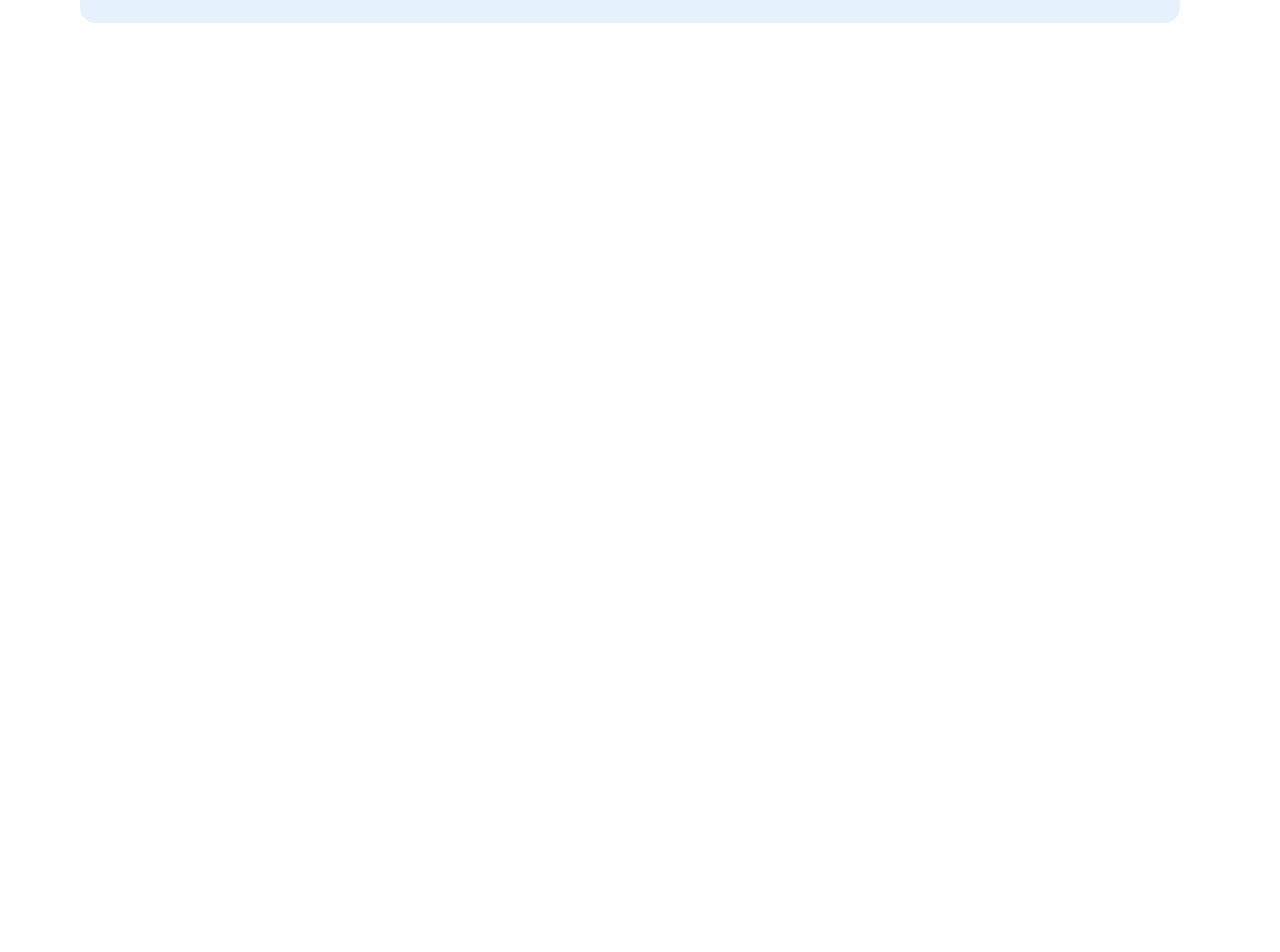
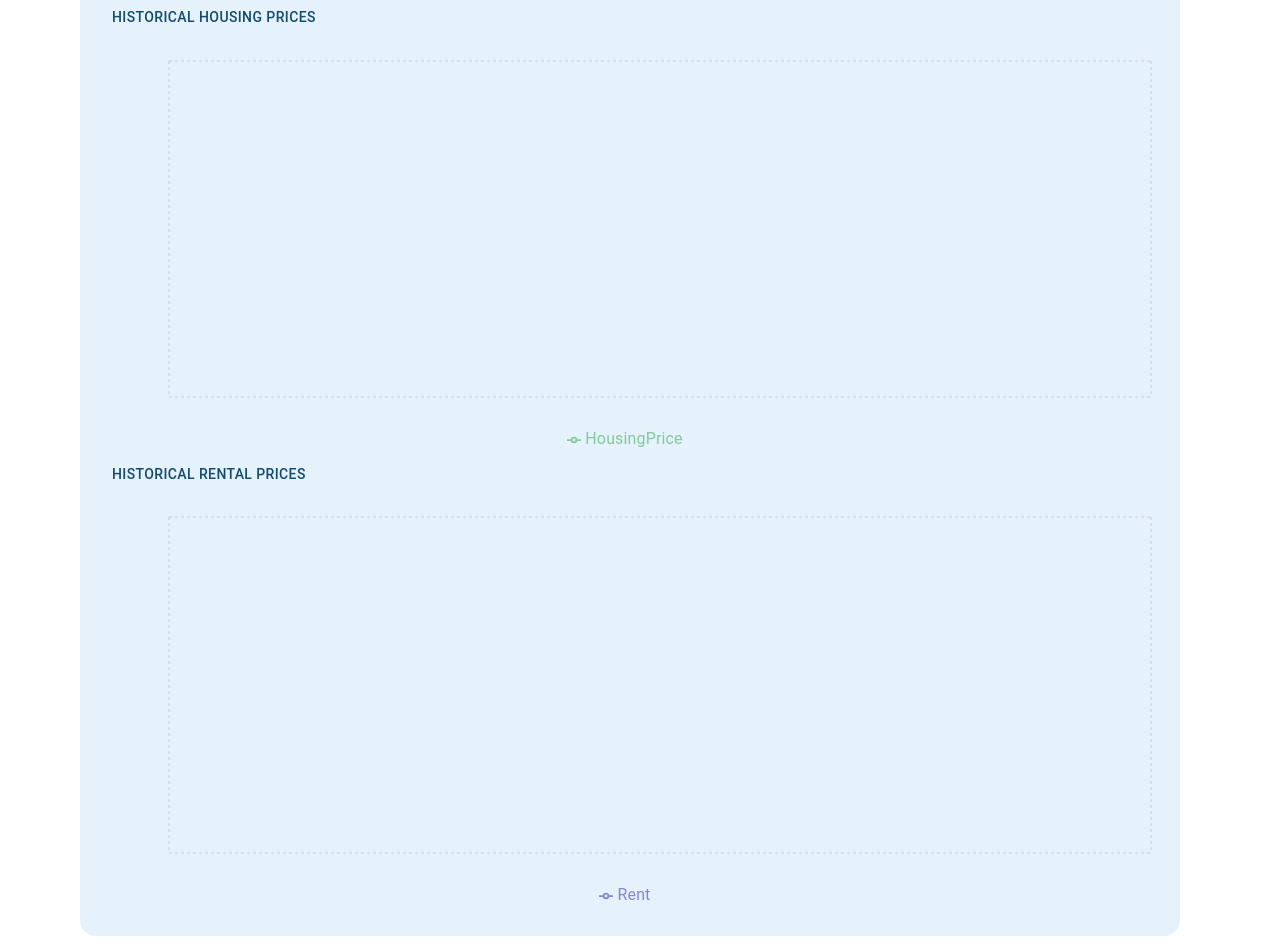
Before and after one commit to Stephman1/liveability-app, a React (Create React App) app in the folder client/: page /zip_code_view/1 in a window 1280 px wide. Shown: the part 1434-2386 px from the top of the page. Before the commit the page ends 1473 px from the top, so only its background shows below. Built offline with nearby package versions, Linux system fonts and the light colour scheme; no server answers.

Commit message:
Line charts for historical US housing data
* First draft of zip code view page complete

```diff
--- a/client/src/pages/ZipCodePage.js
+++ b/client/src/pages/ZipCodePage.js
@@ -1,6 +1,6 @@
 import { useEffect, useState } from 'react';
 import { Box, Button, ButtonGroup, Container, Card, Chip, Typography, Stack } from '@mui/material';
-import { ResponsiveContainer, BarChart, Bar, XAxis, YAxis, LabelList, Label } from 'recharts';
+import { ResponsiveContainer, BarChart, Bar, XAxis, YAxis, LabelList, LineChart, Line, CartesianGrid, Tooltip, Legend, } from 'recharts';
 import { useParams } from 'react-router-dom';
 
 const config = require('../config.json');
@@ -14,6 +14,7 @@ export default function ZipCodePage() {
     const [avgNatLifeExpectancy, setAvgNatLifeExpectancy] = useState('');
     const [avgWalkability, setWalkability] = useState('');
     const [avgSqftPrice, setSqftPrice] = useState('');
+    const [historicalHousing, setHistoricalHousing] = useState([]);
 
     const [housingChartType, setHousingChartType] = useState('Price');
     const [lifeWalkChartType, setLifeWalkChartType] = useState('Life');
@@ -64,6 +65,9 @@ export default function ZipCodePage() {
                 fetch(`http://${config.server_host}:${config.server_port}/search_average/us/walkability`)
                 .then(res => res.json())
                 .then(resJson => setWalkability(resJson.Walkability));
+                fetch(`http://${config.server_host}:${config.server_port}/search_historical_property_data/${zip_code}`)
+                .then(res => res.json())
+                .then(resJson => setHistoricalHousing(resJson));
             }
             catch(err) {
                 console.log(err);
@@ -95,6 +99,17 @@ export default function ZipCodePage() {
         { name: 'Zip Code Housing Sqft Price', value: zipData.AverageBlended$SqftPrice },
         { name: 'Average National Sqft Price', value: avgSqftPrice },
       ];
+
+    let historicalHousingPricesData = [];
+    let historicalRentalPricesData = [];
+
+    for (let i = 0; i < historicalHousing.length; i++) {
+        historicalHousingPricesData.push({Date: historicalHousing[i].Date, HousingPrice: historicalHousing[i].AvgPrice });
+    };
+
+    for (let i = 0; i < historicalHousing.length; i++) {
+        historicalRentalPricesData.push({Date: historicalHousing[i].Date, Rent: historicalHousing[i].AvgRent });
+    };
 
     const handleHousingGraphChange = (type) => {
         setHousingChartType(type);
@@ -235,6 +250,36 @@ export default function ZipCodePage() {
                     </BarChart>
                 </ResponsiveContainer>
                 </div>
+
+
+
+                <Button >Historical Housing Prices</Button>
+                <div style={{ margin: 20 }}></div>
+                <ResponsiveContainer width="100%" height={400}>
+                    <LineChart data={historicalHousingPricesData}>
+                        <CartesianGrid strokeDasharray="3 3" />
+                        <XAxis dataKey="Date" />
+                        <YAxis />
+                        <Tooltip />
+                        <Legend />
+                        <Line type="monotone" dataKey="HousingPrice" stroke="#82ca9d" />
+                    </LineChart>
+                </ResponsiveContainer>
+
+
+
+                <Button >Historical Rental Prices</Button>
+                <div style={{ margin: 20 }}></div>
+                <ResponsiveContainer width="100%" height={400}>
+                    <LineChart data={historicalRentalPricesData}>
+                        <CartesianGrid strokeDasharray="3 3" />
+                        <XAxis dataKey="Date" />
+                        <YAxis />
+                        <Tooltip />
+                        <Legend />
+                        <Line type="monotone" dataKey="Rent" stroke="#8884d8" />
+                    </LineChart>
+                </ResponsiveContainer>
             </Box>
         </Container>
     );
```
